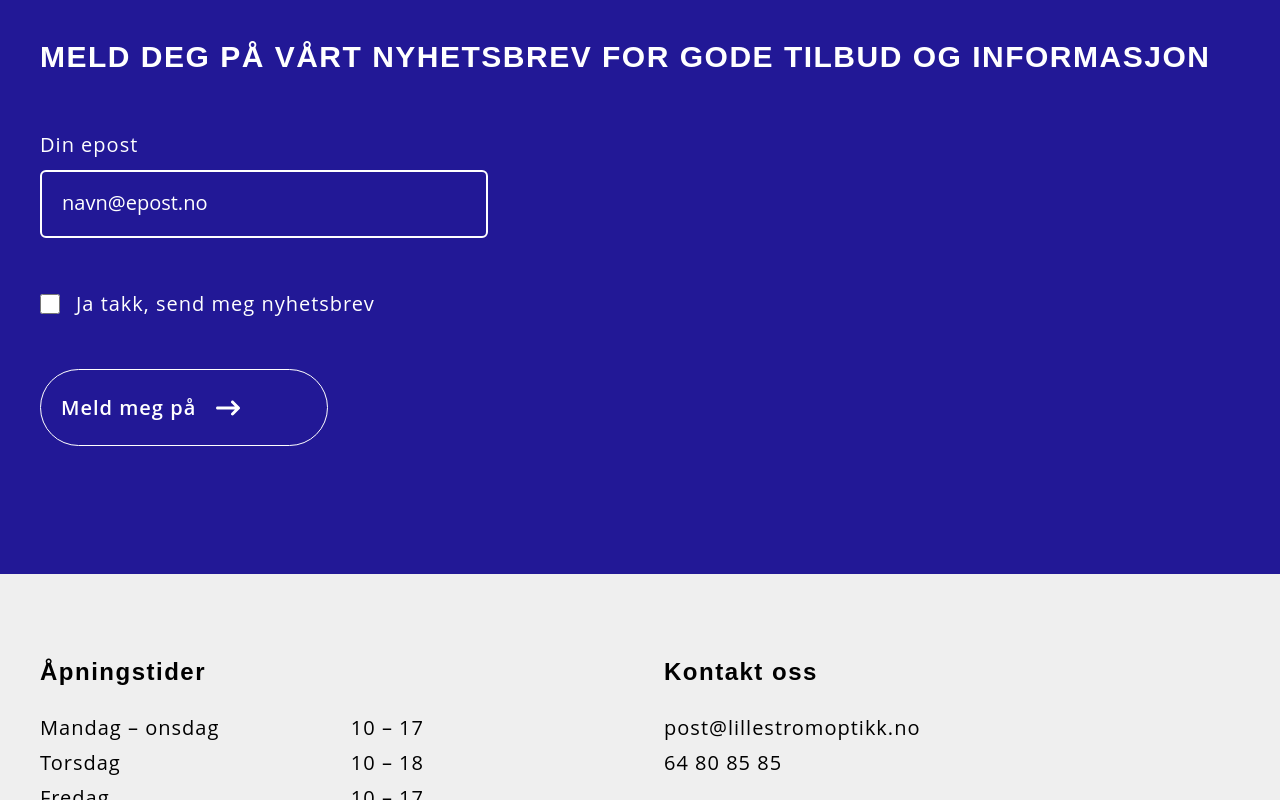
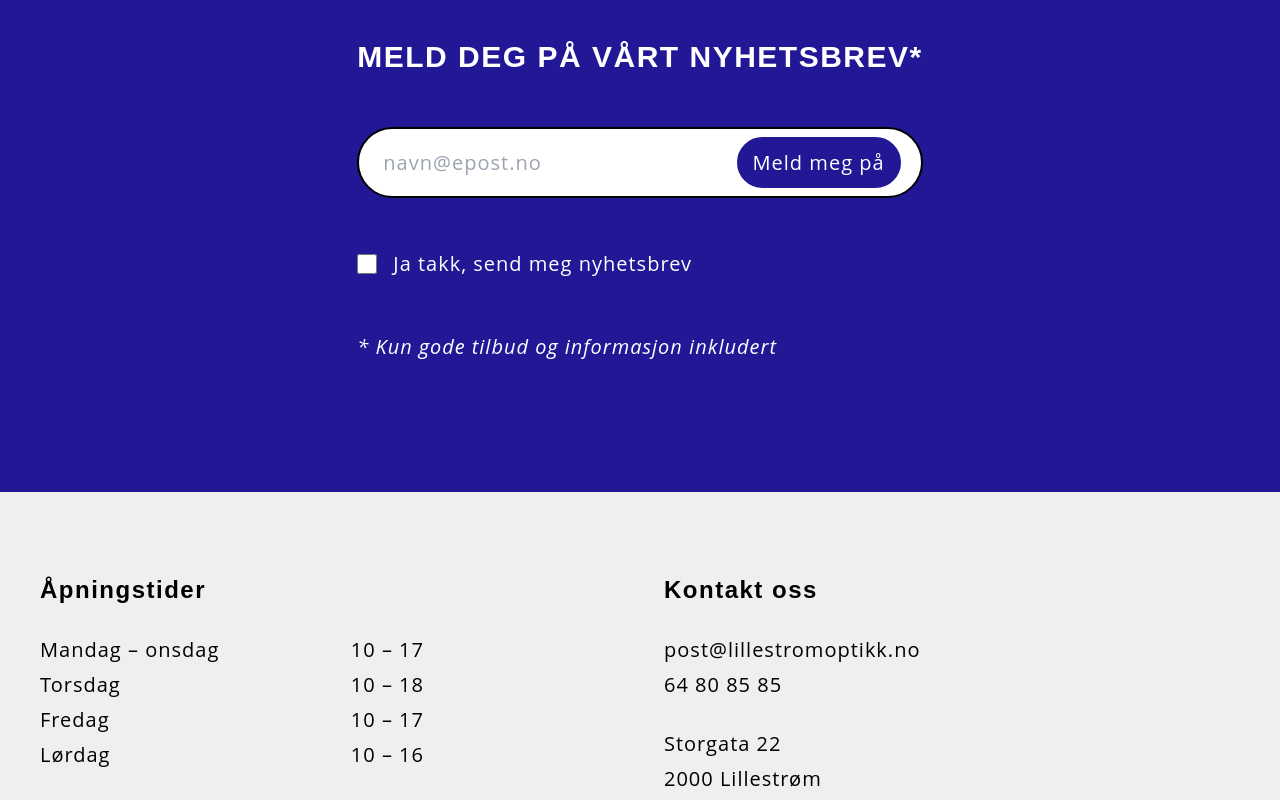
Before and after one commit to mathildeew/lillestromoptikk, a React (Vite) app: page / in a window 1280 px wide. Shown: the part 3140-3940 px from the top of the page. Built offline with nearby package versions, Linux system fonts and the light colour scheme; a web font is replaced by a local one.

Commit message:
adds styles

```diff
--- a/src/components/Layout/Footer/index.jsx
+++ b/src/components/Layout/Footer/index.jsx
@@ -1,12 +1,11 @@
 import { FontAwesomeIcon } from "@fortawesome/react-fontawesome";
 import { faFacebook, faInstagram } from "@fortawesome/free-brands-svg-icons";
-import { Link } from "react-router-dom";
 
 export default function Footer() {
   return (
     <footer className="bg-grey w-full px-4 py-20 sticky top-[100vh] md:px-10">
       <div className="max-w-7xl grid gap-12 mx-auto md:grid-cols-2">
-        <div className="flex flex-col gap-5">
+        <div className="flex flex-col gap-6">
           <h3>Åpningstider</h3>
           <div className="flex justify-between max-w-sm">
             <div>
@@ -25,7 +24,7 @@ export default function Footer() {
           </div>
         </div>
 
-        <div className="flex flex-col gap-5">
+        <div className="flex flex-col gap-6">
           <h3>Kontakt oss</h3>
           <div>
             <a href="mailto:post@lillestromoptikk.no">
@@ -39,16 +38,18 @@ export default function Footer() {
             <p>2000 Lillestrøm</p>
           </div>
 
-          <div className="flex flex-wrap gap-6">
+          <div className="flex  gap-6">
             <a
               href="https://www.facebook.com/lillestromoptikk"
               aria-label="Følg oss på Facebook"
+              className="hover:text-kleinBlue"
             >
               <FontAwesomeIcon icon={faFacebook} size="3x" />
             </a>
             <a
               href="https://www.instagram.com/lillestromoptikk"
               aria-label="Følg oss på Instagram"
+              className="hover:text-kleinBlue"
             >
               <FontAwesomeIcon icon={faInstagram} size="3x" />
             </a>
@@ -63,7 +64,7 @@ export default function Footer() {
             Utvikling og design av{" "}
             <a
               href="https://www.mathildeelinor.no"
-              className="text-base underline"
+              className="text-base underline hover:text-kleinBlue"
             >
               Mathilde Elinor
             </a>
--- a/src/components/Newsletter/index.jsx
+++ b/src/components/Newsletter/index.jsx
@@ -39,21 +39,25 @@ export default function Newsletter() {
   };
 
   return (
-    <section className="text-white bg-darkBlue px-4 py-24 md:px-10 md:py-32">
-      <div className="max-w-7xl flex flex-col gap-12 mx-auto">
-        <h2>Meld deg på vårt nyhetsbrev for gode tilbud og informasjon</h2>
-
+    <section className=" bg-darkBlue px-4 py-24 md:px-10 md:py-32 md:flex md:items-center">
+      <div className="max-w-7xl flex flex-col gap-12 mx-auto ">
+        <h2 className="text-white">Meld deg på vårt nyhetsbrev*</h2>
         <form className="flex flex-col gap-12" ref={form} onSubmit={sendEmail}>
-          <div className="flex flex-col gap-2">
-            <label for="epost">Din epost</label>
+          <div className="relative w-full flex flex-col gap-6">
             <input
               id="epost"
               type="email"
               name="user_email"
-              className=" bg-darkBlue max-w-md border-2 border-white rounded-md p-5"
+              className="bg-white w-full py-4 pl-6 border-2 border-black rounded-full"
               placeholder="navn@epost.no"
               required
             />
+            <button
+              value="Send"
+              className="text-white px-4 py-2 border-2 border-white rounded-full md:absolute md:bg-darkBlue  md:right-5 md:top-2  transition-all 0.2s ease-in-out  hover:border-darkBlue "
+            >
+              {btnText}
+            </button>
           </div>
           <div className="flex items-center gap-4">
             <input
@@ -64,21 +68,12 @@ export default function Newsletter() {
               aria-checked={checked}
               required
             />
-            <p>Ja takk, send meg nyhetsbrev</p>
+            <p className="text-white">Ja takk, send meg nyhetsbrev</p>
           </div>
-          <button
-            value="Send"
-            className={`btn-primary max-w-72 border border-white flex items-center gap-5 transition-all 0.2s ease-in-out hover:gap-10 ${
-              subscribed && "hover:gap-5"
-            }`}
-          >
-            {btnText}
-            <FontAwesomeIcon
-              icon={subscribed ? faCheck : faArrowRightLong}
-              className="text-2xl"
-            />
-          </button>
         </form>
+        <p className="text-white italic">
+          * Kun gode tilbud og informasjon inkludert
+        </p>
       </div>
     </section>
   );
--- a/src/index.css
+++ b/src/index.css
@@ -60,7 +60,8 @@
   ul,
   a,
   button,
-  label {
+  label,
+  input {
     font-size: 20px;
     letter-spacing: 1px;
     line-height: 35px;
@@ -79,7 +80,6 @@
   }
 
   input::placeholder {
-    color: white;
     font-size: 20px;
   }
 
```
